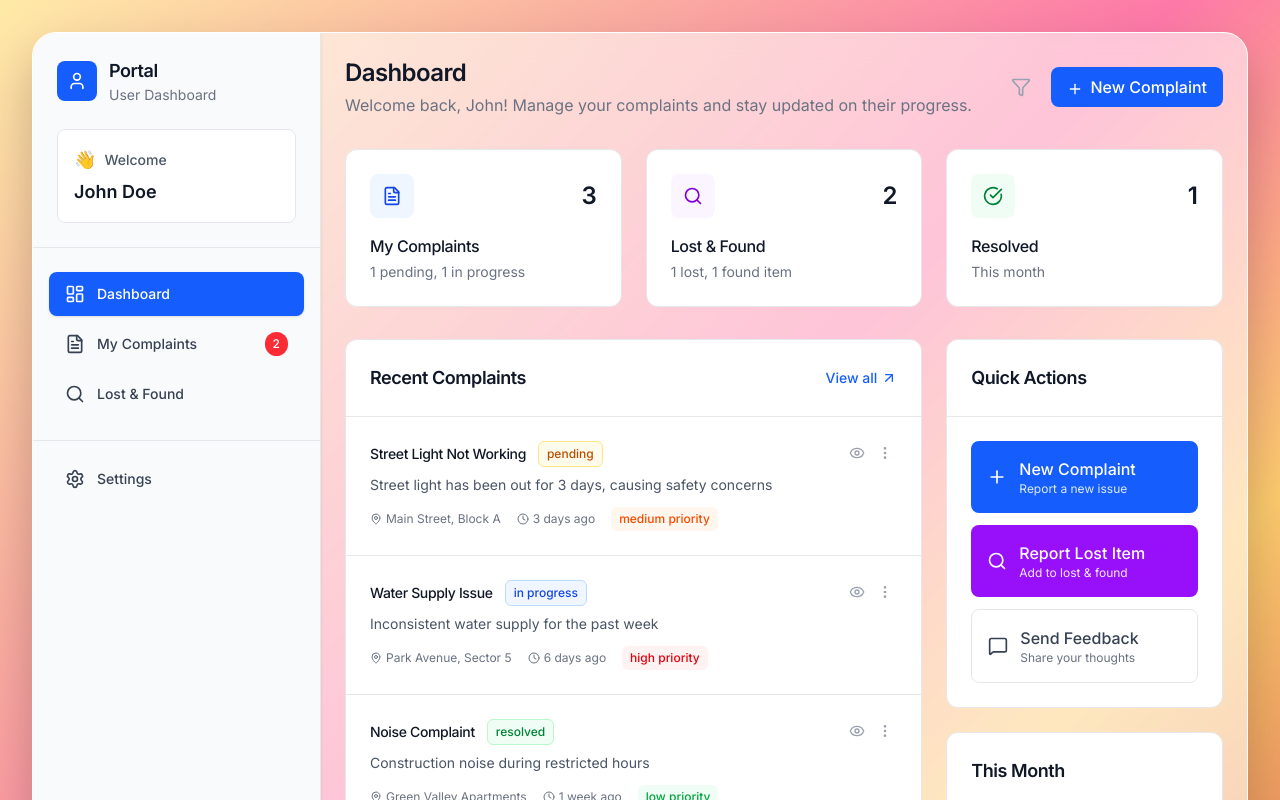
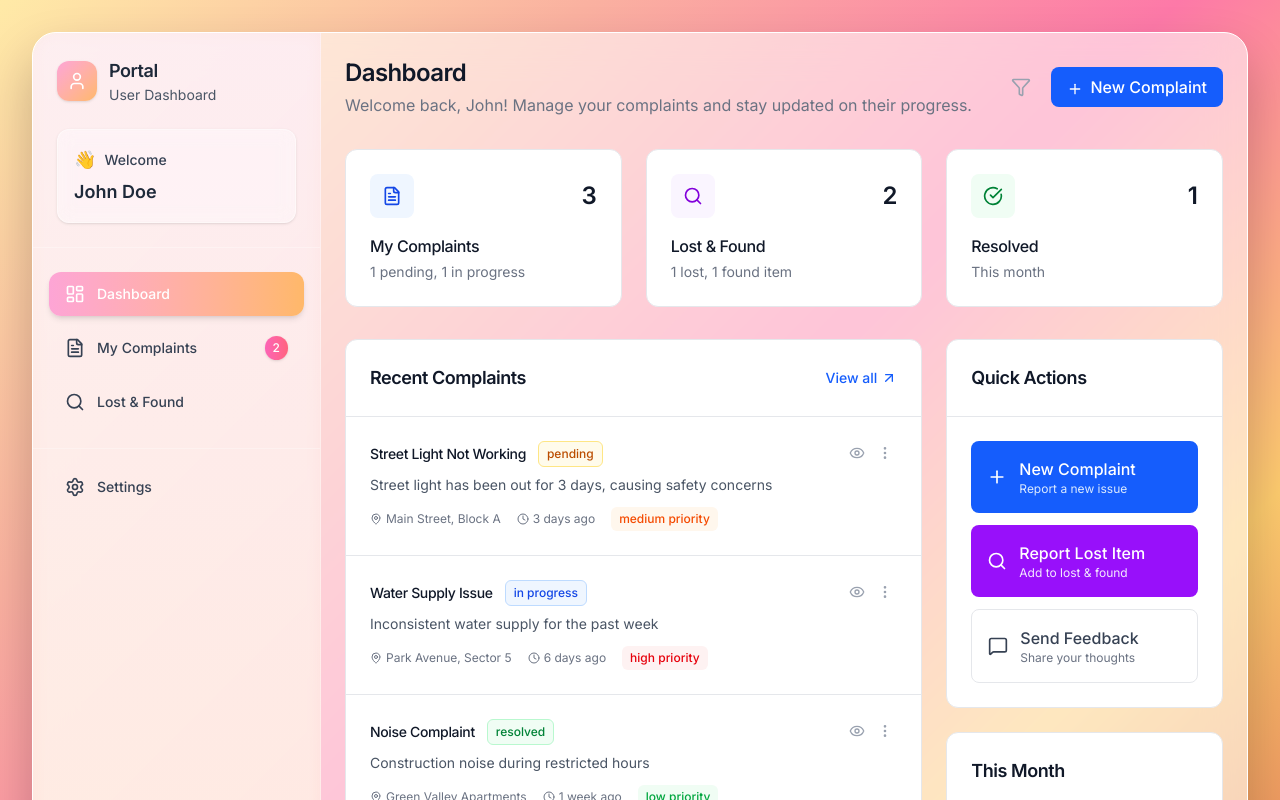
Before and after one commit to Aryanbalodi123/ResolvIt, a React (Vite) app: page / in a window 1280 px wide. Shown: the top 800 px of the page. Built offline with nearby package versions, Linux system fonts and the light colour scheme.

Commit message:
ui theme change

```diff
--- a/src/components/Sidebar.jsx
+++ b/src/components/Sidebar.jsx
@@ -15,47 +15,47 @@ const Sidebar = ({ activeTab, setActiveTab }) => {
   ];
 
   return (
-    <div className="w-72 bg-gray-50 shadow-sm border-r border-gray-200 min-h-screen sticky top-0">
+    <div className="w-72 bg-gradient-to-b from-pink-100/60 to-orange-100/60 backdrop-blur-sm border-r border-white/30 min-h-full sticky top-0">
       {/* Header */}
-      <div className="p-6 border-b border-gray-200">
+      <div className="p-6 border-b border-white/30">
         <div className="flex items-center space-x-3 mb-6">
-          <div className="w-10 h-10 bg-blue-600 rounded-lg flex items-center justify-center">
+          <div className="w-10 h-10 bg-gradient-to-br from-pink-300 to-orange-300 rounded-xl flex items-center justify-center shadow-sm">
             <User className="w-5 h-5 text-white" />
           </div>
           <div>
-            <h2 className="text-lg font-semibold text-gray-900">Portal</h2>
-            <p className="text-sm text-gray-500">User Dashboard</p>
+            <h2 className="text-lg font-semibold text-gray-800">Portal</h2>
+            <p className="text-sm text-gray-600">User Dashboard</p>
           </div>
         </div>
 
-        <div className="bg-white rounded-lg p-4 border border-gray-200">
+        <div className="bg-white/40 backdrop-blur-sm rounded-xl p-4 border border-white/40 shadow-sm">
           <div className="flex items-center space-x-2 mb-1">
             <span className="text-lg">👋</span>
-            <p className="text-sm font-medium text-gray-600">Welcome</p>
+            <p className="text-sm font-medium text-gray-700">Welcome</p>
           </div>
-          <p className="text-lg font-semibold text-gray-900">John Doe</p>
+          <p className="text-lg font-semibold text-gray-800">John Doe</p>
         </div>
       </div>
 
       {/* Navigation */}
       <nav className="flex-1 px-4 py-6">
-        <div className="space-y-1">
+        <div className="space-y-2">
           {menuItems.map((item) => {
             const Icon = item.icon;
             return (
               <button
                 key={item.id}
                 onClick={() => setActiveTab(item.id)}
-                className={`w-full flex items-center space-x-3 px-4 py-3 rounded-lg text-left transition-all duration-200 ${
+                className={`w-full flex items-center space-x-3 px-4 py-3 rounded-xl text-left transition-all duration-200 ${
                   activeTab === item.id
-                    ? 'bg-blue-600 text-white shadow-sm'
-                    : 'text-gray-700 hover:bg-gray-100'
+                    ? 'bg-gradient-to-r from-pink-300 to-orange-300 text-white shadow-md'
+                    : 'text-gray-700 hover:bg-white/30 hover:shadow-sm'
                 }`}
               >
                 <Icon className="w-5 h-5" />
                 <span className="font-medium text-sm">{item.label}</span>
                 {item.badge && (
-                  <span className="ml-auto bg-red-500 text-white text-xs px-2 py-1 rounded-full font-medium">
+                  <span className="ml-auto bg-gradient-to-r from-pink-400 to-rose-400 text-white text-xs px-2 py-1 rounded-full font-medium shadow-sm">
                     {item.badge}
                   </span>
                 )}
@@ -66,13 +66,13 @@ const Sidebar = ({ activeTab, setActiveTab }) => {
       </nav>
 
       {/* Settings at bottom */}
-      <div className="p-4 border-t border-gray-200 mt-auto">
+      <div className="p-4 border-t border-white/30 mt-auto">
         <button
           onClick={() => setActiveTab('settings')}
-          className={`w-full flex items-center space-x-3 px-4 py-3 rounded-lg text-left transition-all duration-200 ${
+          className={`w-full flex items-center space-x-3 px-4 py-3 rounded-xl text-left transition-all duration-200 ${
             activeTab === 'settings'
-              ? 'bg-blue-600 text-white shadow-sm'
-              : 'text-gray-700 hover:bg-gray-100'
+              ? 'bg-gradient-to-r from-pink-300 to-orange-300 text-white shadow-md'
+              : 'text-gray-700 hover:bg-white/30 hover:shadow-sm'
           }`}
         >
           <Settings className="w-5 h-5" />
```
